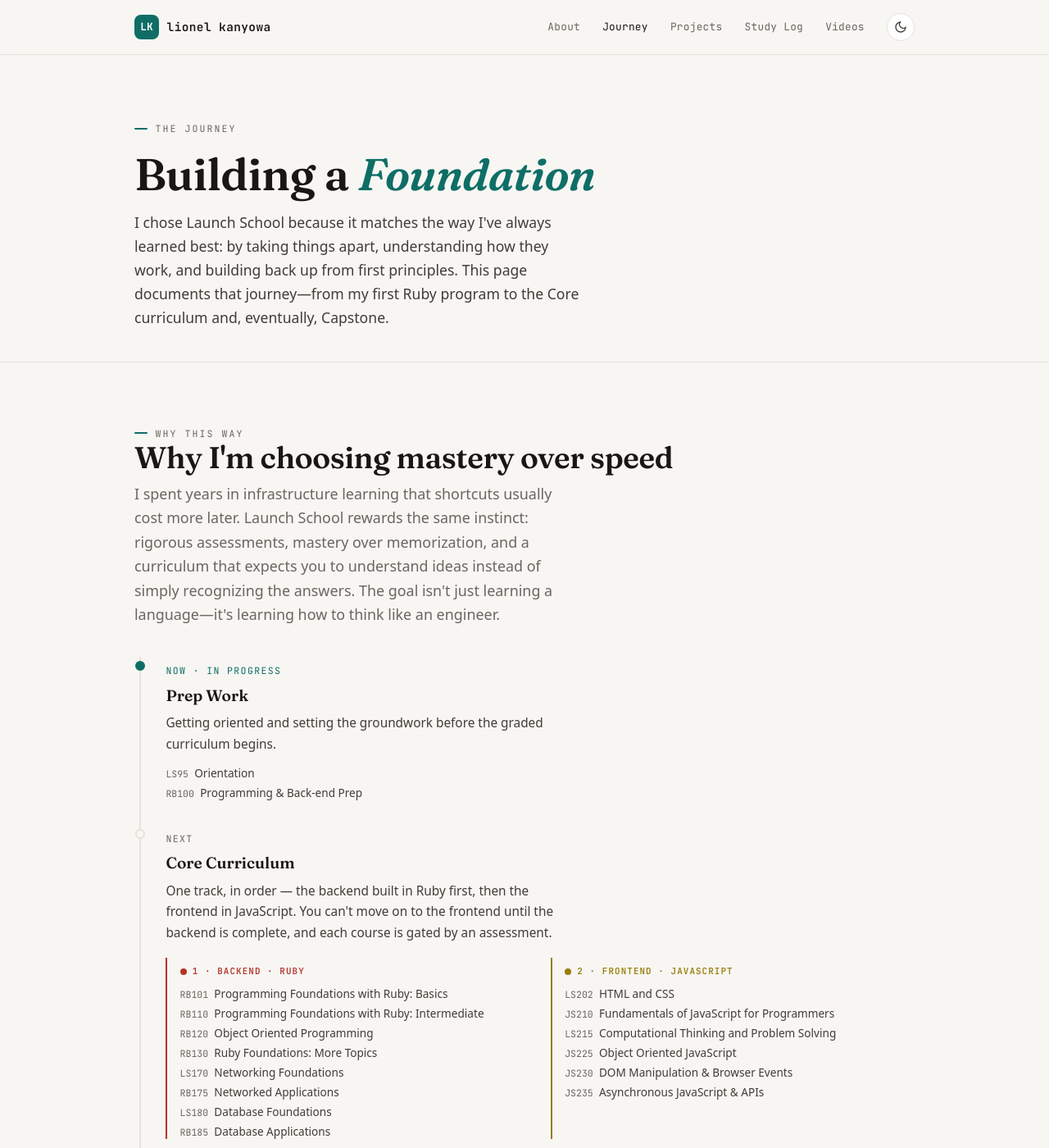
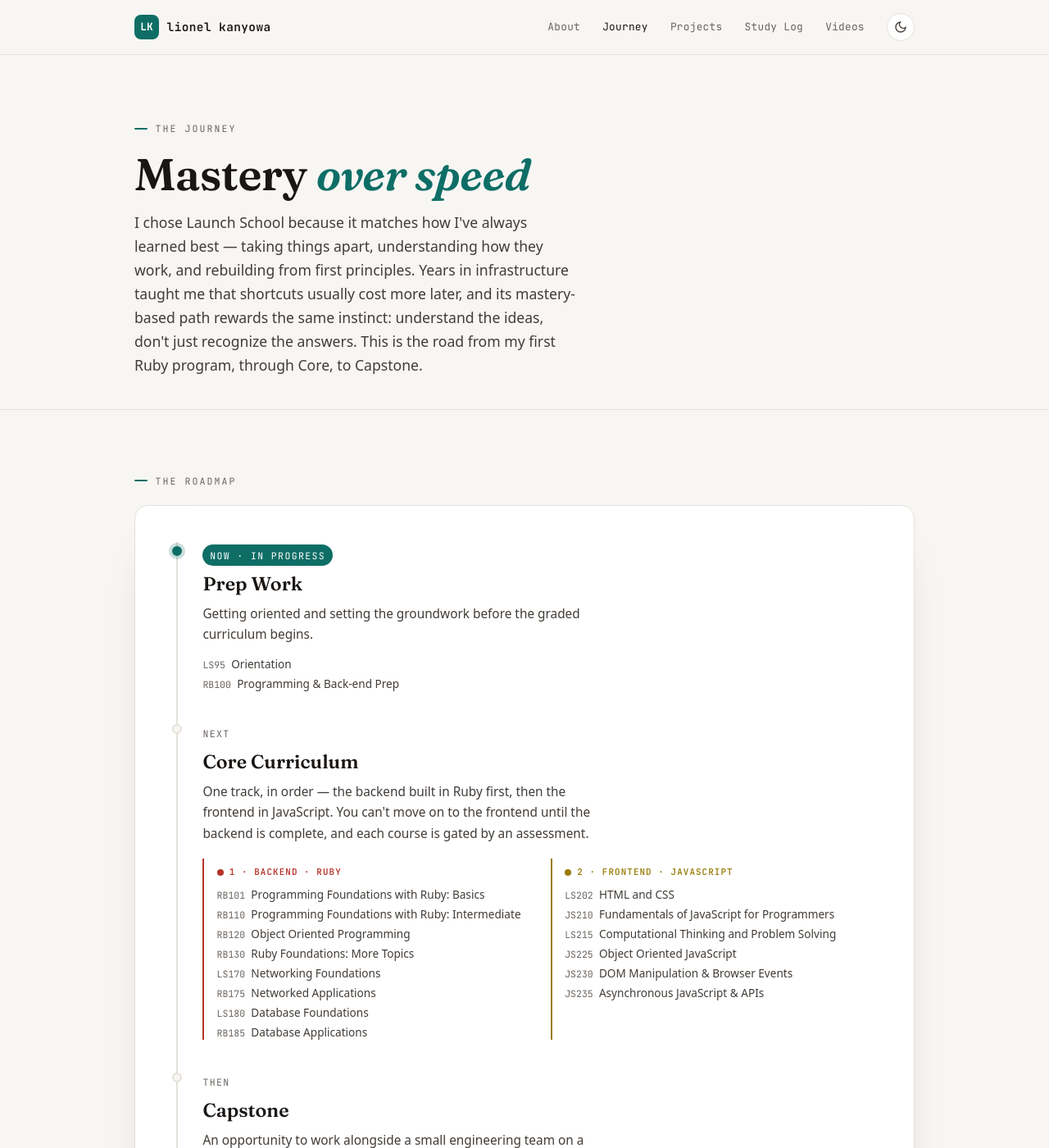
Before and after one commit to lionelkanyowa/lionelkanyowa.github.io, a Jekyll site: the page built from journey.html, in a window 1280 px wide and 1400 px high. Shown: the whole window at 82% size. Built offline with Jekyll 4.4.1, drawn with Linux system fonts in a browser that asks for light colours.

Commit message:
feat: focus the Journey page on the roadmap
The page opened with two competing philosophy intros ("Building a Foundation"
and "Why I'm choosing mastery over speed"), so a reader waded through repeated
framing before reaching the roadmap — which itself rendered as quiet text under
the prose, easy to miss.

- Merge the two intros into one tight hero: "Mastery over speed" plus a single
  three-sentence lede that ends by handing the reader into the roadmap.
- Lift the timeline onto a bordered surface panel under a "The roadmap" label so
  it reads as the main event rather than loose text.
- Emphasize the current stage with a filled accent pill and a soft ring on its
  marker; bump stage headings up a notch.

Co-Authored-By: Claude Opus 4.8 <noreply@anthropic.com>

```diff
--- a/assets/css/main.css
+++ b/assets/css/main.css
@@ -262,6 +262,23 @@ a:focus-visible, button:focus-visible, input:focus-visible {
 .course-list .code { font-family: var(--mono); font-size: 0.72rem; color: var(--muted); margin-right: 0.45rem; }
 .course-list.prep { margin-top: 0.9rem; }
 
+/* roadmap: lift the timeline onto a surface panel so it reads as the main event */
+.roadmap-label { margin-bottom: 1.25rem; }
+.roadmap {
+  background: var(--surface); border: 1px solid var(--hairline); border-radius: 16px;
+  padding: clamp(1.5rem, 4vw, 2.75rem);
+  box-shadow: 0 30px 60px -42px rgba(20, 15, 12, .4);
+}
+.roadmap .stage h3 { font-size: clamp(1.25rem, 1.05rem + 0.8vw, 1.45rem); }
+.roadmap .stage { padding-bottom: 2.2rem; }
+.roadmap .stage:last-child { padding-bottom: 0; }
+/* current stage: a filled label pill and a soft ring on the marker draw the eye to "you are here" */
+.roadmap .stage.now .st-label {
+  display: inline-block; background: var(--accent); color: var(--accent-ink);
+  padding: 0.2rem 0.55rem; border-radius: 999px;
+}
+.roadmap .stage.now::before { box-shadow: 0 0 0 4px color-mix(in srgb, var(--accent) 22%, transparent); }
+
 /* ---- study log entries -------------------------------------------------- */
 .entries { display: grid; gap: 0; }
 .entry {
--- a/journey.html
+++ b/journey.html
@@ -8,19 +8,15 @@ description: The Launch School path — mastery-based software engineering, from
 <section class="about-hero">
   <div class="wrap">
     <p class="eyebrow">The journey</p>
-    <h1 class="about-title">Building a <em>Foundation</em></h1>
-    <p class="about-stand">I chose Launch School because it matches the way I've always learned best: by taking things apart, understanding how they work, and building back up from first principles. This page documents that journey—from my first Ruby program to the Core curriculum and, eventually, Capstone.</p>
+    <h1 class="about-title">Mastery <em>over speed</em></h1>
+    <p class="about-stand">I chose Launch School because it matches how I've always learned best — taking things apart, understanding how they work, and rebuilding from first principles. Years in infrastructure taught me that shortcuts usually cost more later, and its mastery-based path rewards the same instinct: understand the ideas, don't just recognize the answers. This is the road from my first Ruby program, through Core, to Capstone.</p>
   </div>
 </section>
 
 <section class="block">
   <div class="wrap">
-    <div class="sec-head">
-      <p class="eyebrow">Why this way</p>
-      <h2>Why I'm choosing mastery over speed</h2>
-      <p>I spent years in infrastructure learning that shortcuts usually cost more later. Launch School rewards the same instinct: rigorous assessments, mastery over memorization, and a curriculum that expects you to understand ideas instead of simply recognizing the answers. The goal isn't just learning a language—it's learning how to think like an engineer.</p>
-    </div>
-
+    <p class="eyebrow roadmap-label">The roadmap</p>
+    <div class="roadmap">
     <div class="track">
       <div class="stage now">
         <span class="st-label">Now · In Progress</span>
@@ -68,6 +64,7 @@ description: The Launch School path — mastery-based software engineering, from
         <p>An opportunity to work alongside a small engineering team on a production-quality project, applying software engineering principles, system design, and everything learned throughout Core. It's where my background in infrastructure and my growth as a software engineer come together.</p>
       </div>
     </div>
+    </div>
 
     <div class="sec-foot">
       <a class="btn ghost" href="{{ '/studylog/' | relative_url }}">Follow along in the study log &rarr;</a>
```
